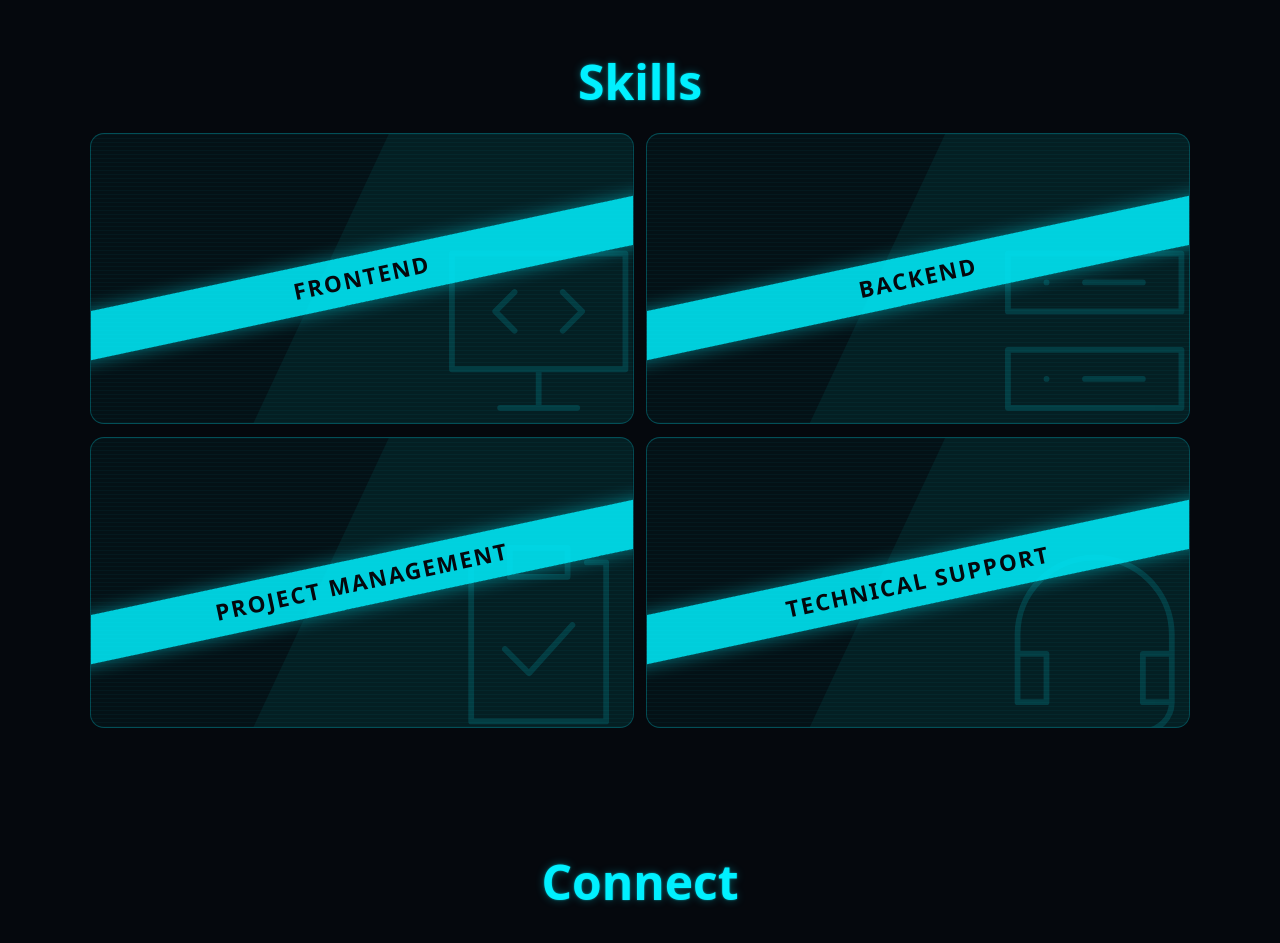
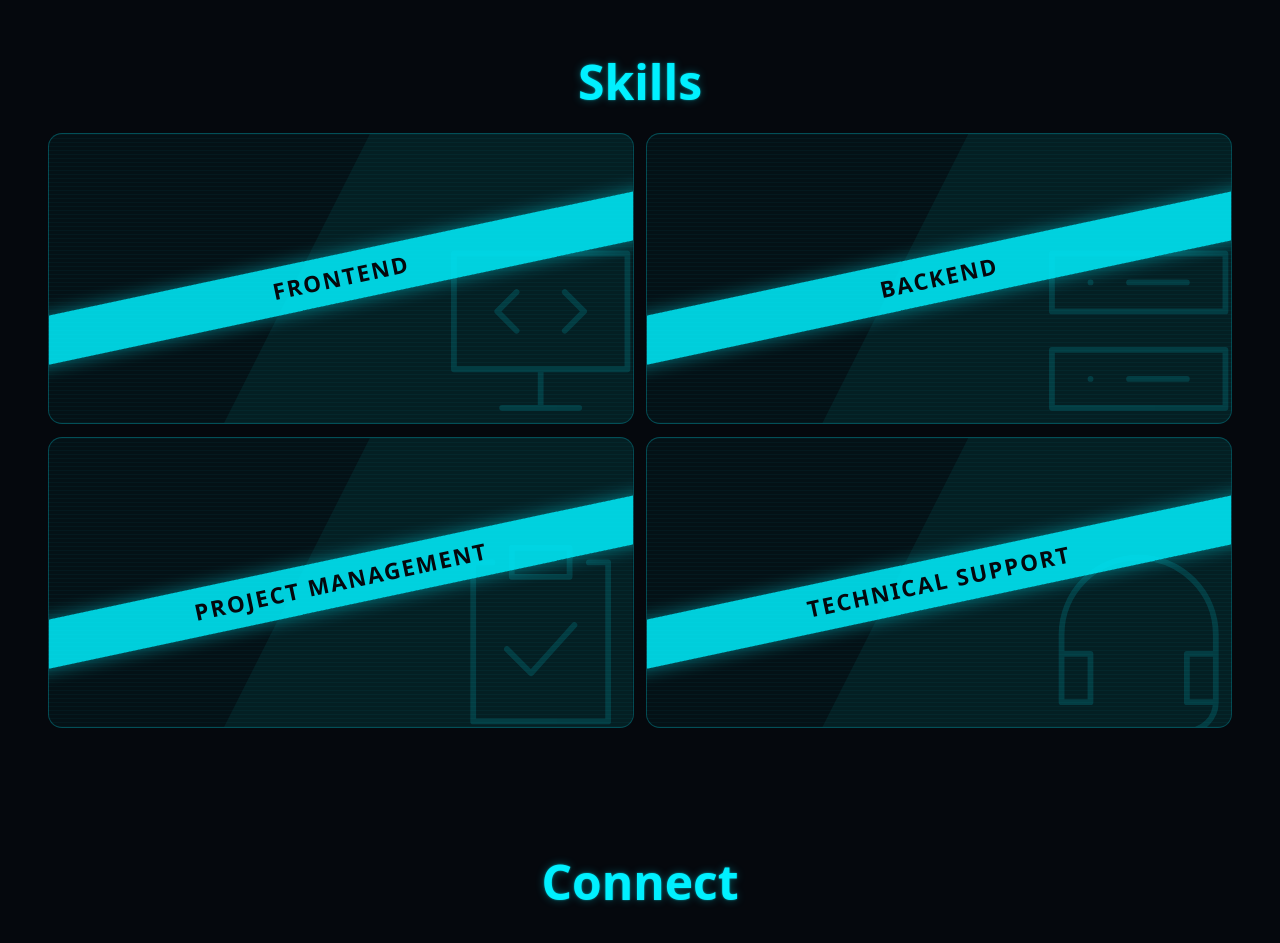
Before and after one commit to olegkoltsovace-source/Portfolio, a Vue app: page / in a window 1280 px wide. Shown: the part 1640-2583 px from the top of the page. Built offline with nearby package versions, Linux system fonts and the light colour scheme; what @tsparticles/vue3 would draw is missing.

Commit message:
Global sections size

```diff
--- a/src/components/ProjectsSection.vue
+++ b/src/components/ProjectsSection.vue
@@ -344,11 +344,6 @@ onBeforeUnmount(() => {
     flex-direction: row;
     max-height: 760px; /* big screens: room for a big video */
   }
-}
-
-/* Projects may use more of the width than the other sections (the video needs it) */
-.projects .section-body {
-  max-width: 1300px;
 }
 
 /* ── Project list ── */
--- a/src/style.css
+++ b/src/style.css
@@ -101,7 +101,7 @@ body {
   flex: 1;
   min-height: 0; /* allows it to shrink instead of overflowing the screen */
   width: 100%;
-  max-width: 1100px;
+  max-width: 1300px; /* was 1100px: same width for every section */
   display: flex;
   align-items: center;
   justify-content: center;
```
